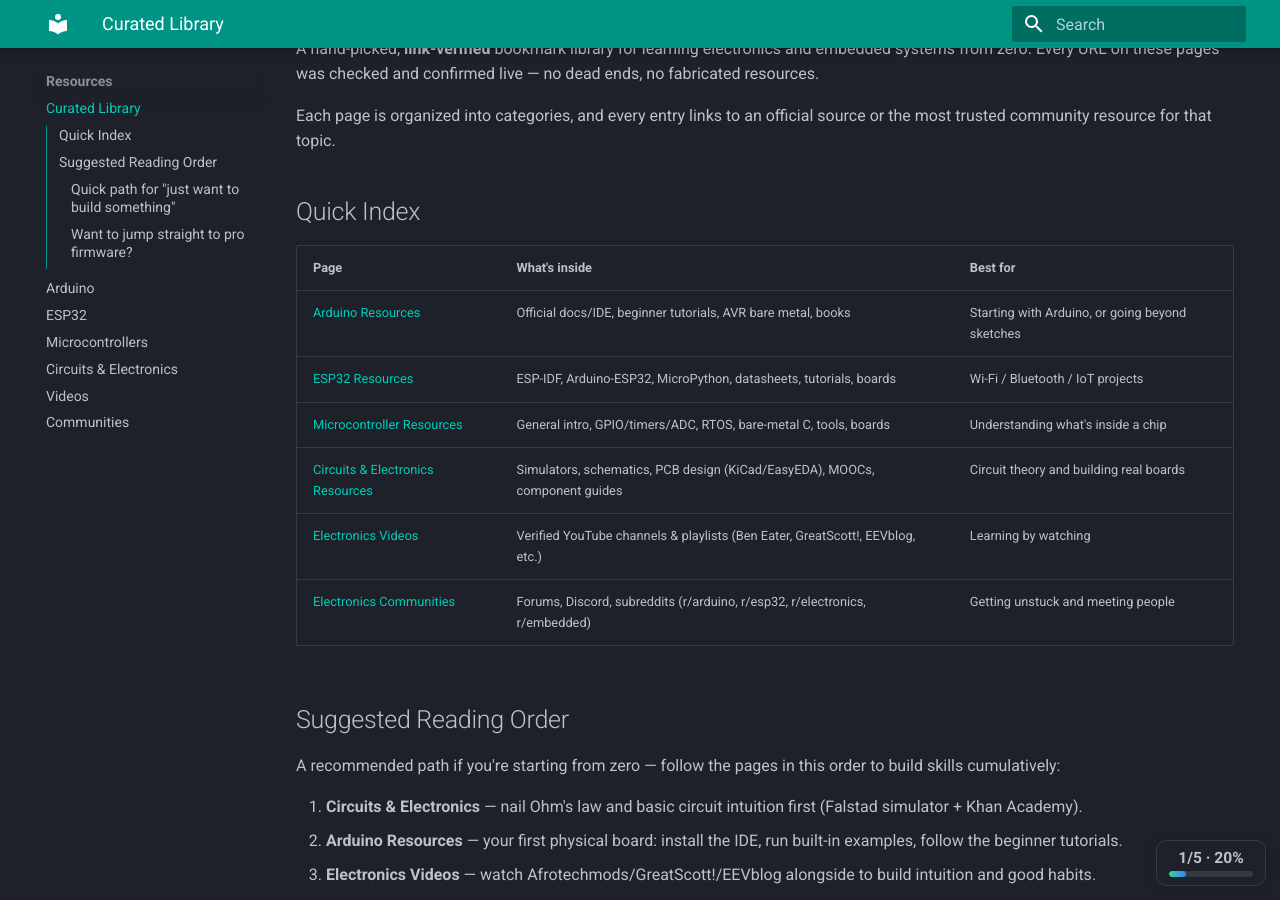
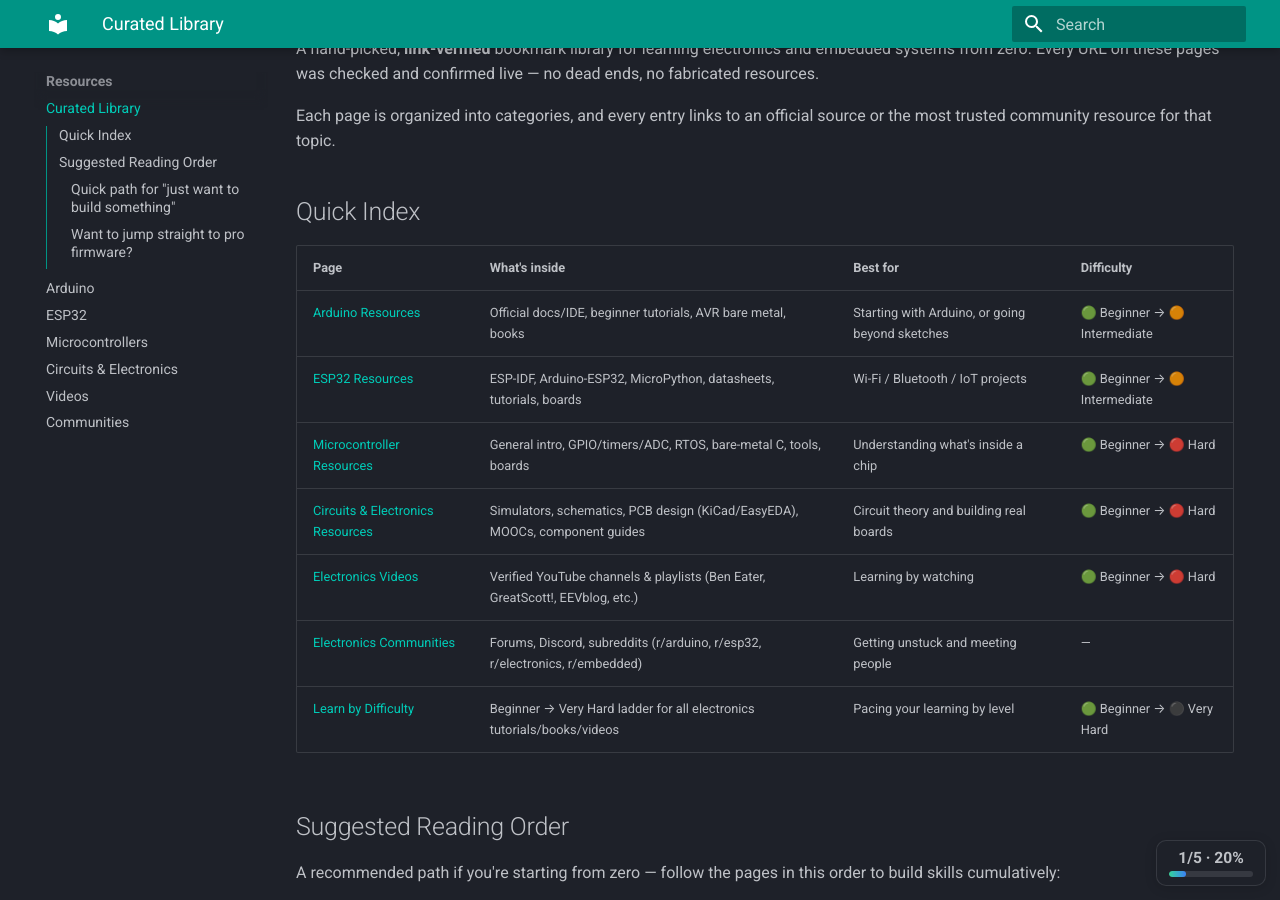
Before and after one commit to blivodev/Electronics-Learning-Hub, an MkDocs documentation site: the page built from docs/resources/curated/README.md, in a window 1280 px wide and 900 px high, scrolled down 192 px. Built offline with MkDocs 1.6.1 and Material for MkDocs 9.7.7, drawn with Linux system fonts in a browser that asks for light colours.

Commit message:
Add difficulty column to electronics curated index

```diff
--- a/docs/resources/curated/README.md
+++ b/docs/resources/curated/README.md
@@ -6,14 +6,15 @@
 
 ## Quick Index
 
-| Page | What's inside | Best for |
-| ---- | ------------- | -------- |
-| [Arduino Resources](arduino.md) | Official docs/IDE, beginner tutorials, AVR bare metal, books | Starting with Arduino, or going beyond sketches |
-| [ESP32 Resources](esp32.md) | ESP-IDF, Arduino-ESP32, MicroPython, datasheets, tutorials, boards | Wi-Fi / Bluetooth / IoT projects |
-| [Microcontroller Resources](microcontrollers.md) | General intro, GPIO/timers/ADC, RTOS, bare-metal C, tools, boards | Understanding what's inside a chip |
-| [Circuits & Electronics Resources](circuits.md) | Simulators, schematics, PCB design (KiCad/EasyEDA), MOOCs, component guides | Circuit theory and building real boards |
-| [Electronics Videos](videos.md) | Verified YouTube channels & playlists (Ben Eater, GreatScott!, EEVblog, etc.) | Learning by watching |
-| [Electronics Communities](communities.md) | Forums, Discord, subreddits (r/arduino, r/esp32, r/electronics, r/embedded) | Getting unstuck and meeting people |
+| Page | What's inside | Best for | Difficulty |
+| ---- | ------------- | -------- | ---------- |
+| [Arduino Resources](arduino.md) | Official docs/IDE, beginner tutorials, AVR bare metal, books | Starting with Arduino, or going beyond sketches | 🟢 Beginner → 🟠 Intermediate |
+| [ESP32 Resources](esp32.md) | ESP-IDF, Arduino-ESP32, MicroPython, datasheets, tutorials, boards | Wi-Fi / Bluetooth / IoT projects | 🟢 Beginner → 🟠 Intermediate |
+| [Microcontroller Resources](microcontrollers.md) | General intro, GPIO/timers/ADC, RTOS, bare-metal C, tools, boards | Understanding what's inside a chip | 🟢 Beginner → 🔴 Hard |
+| [Circuits & Electronics Resources](circuits.md) | Simulators, schematics, PCB design (KiCad/EasyEDA), MOOCs, component guides | Circuit theory and building real boards | 🟢 Beginner → 🔴 Hard |
+| [Electronics Videos](videos.md) | Verified YouTube channels & playlists (Ben Eater, GreatScott!, EEVblog, etc.) | Learning by watching | 🟢 Beginner → 🔴 Hard |
+| [Electronics Communities](communities.md) | Forums, Discord, subreddits (r/arduino, r/esp32, r/electronics, r/embedded) | Getting unstuck and meeting people | — |
+| [Learn by Difficulty](learn-by-difficulty.md) | Beginner → Very Hard ladder for all electronics tutorials/books/videos | Pacing your learning by level | 🟢 Beginner → ⚫ Very Hard |
 
 ## Suggested Reading Order
 
```
